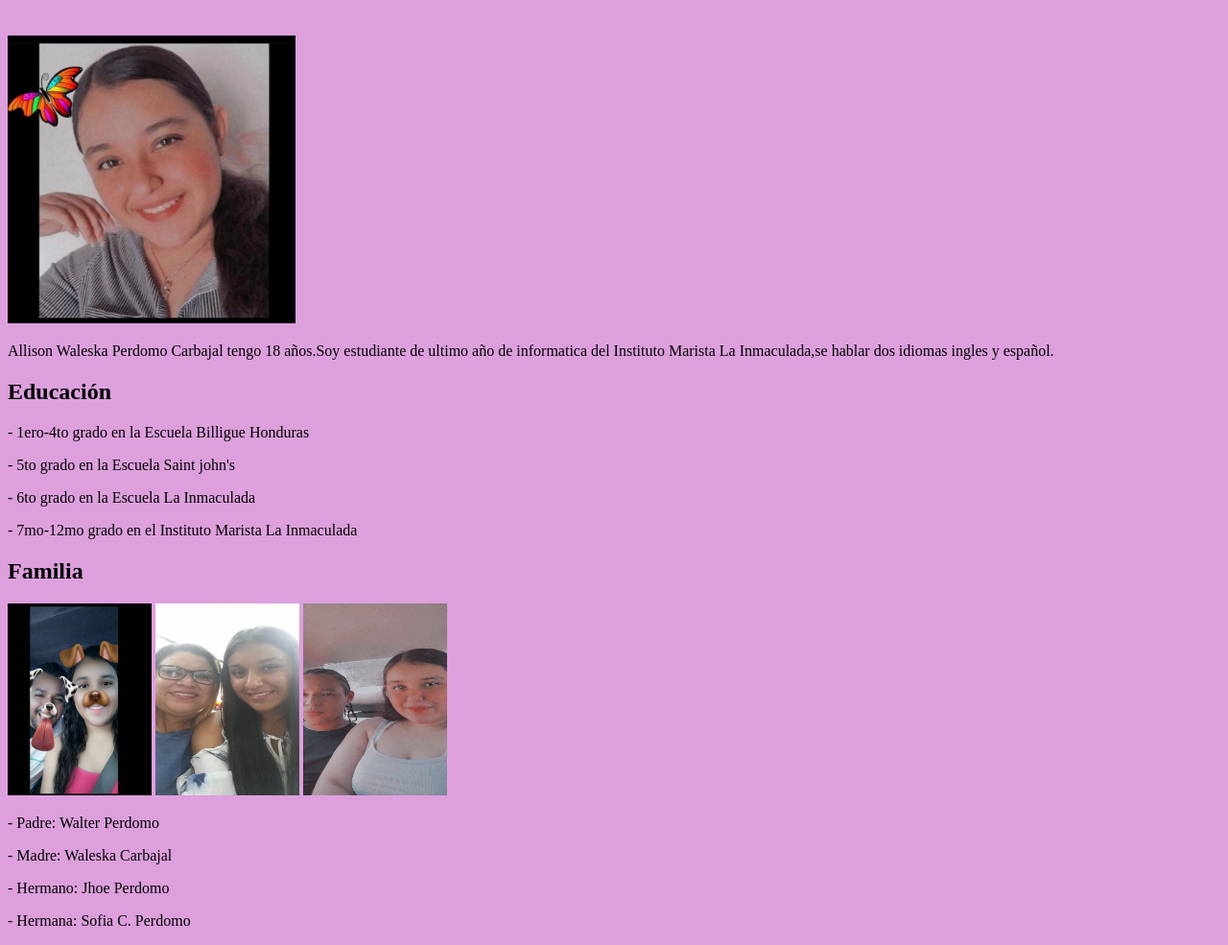
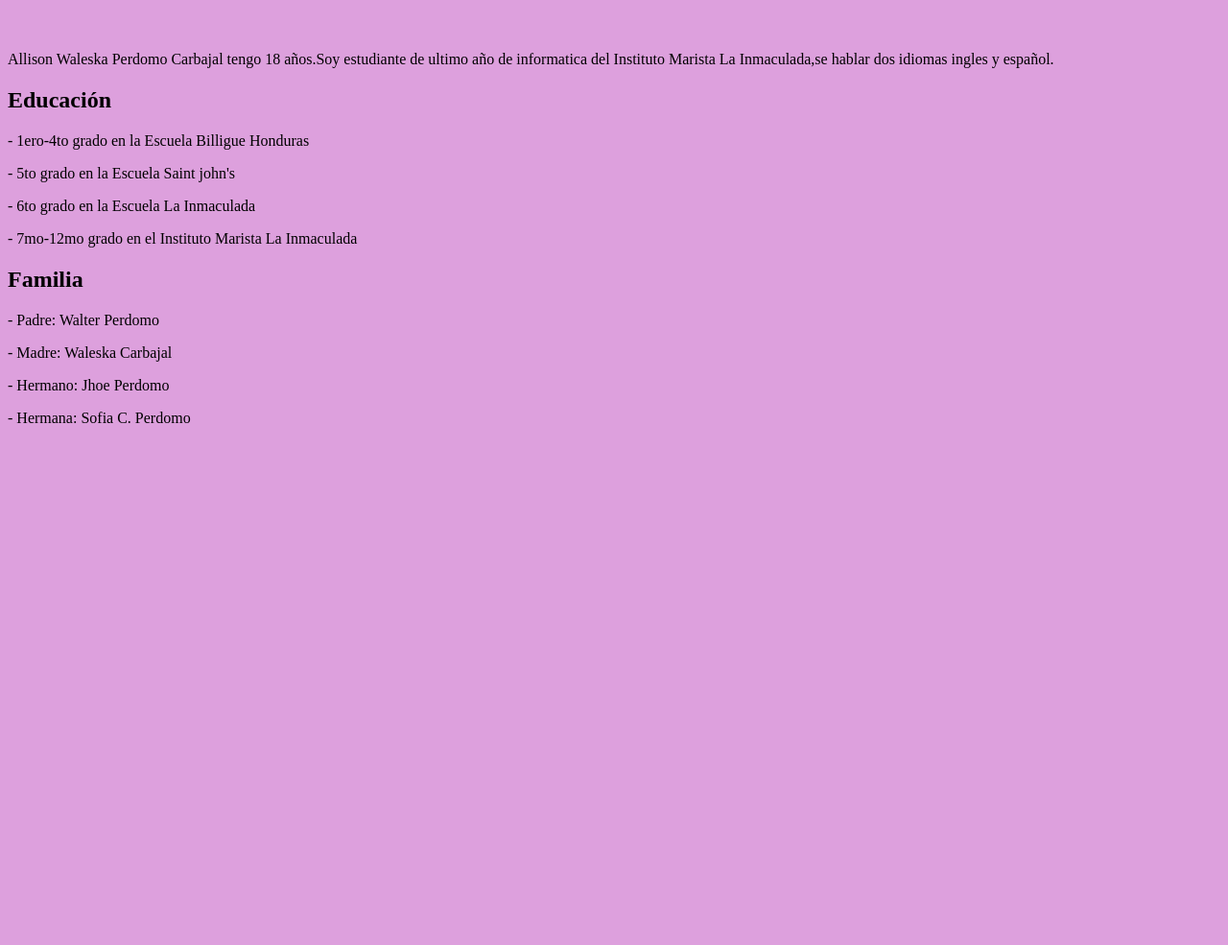
Before and after one commit to AllisonPerdomo03/PaginaP, a plain HTML site: page index.html in a window 1280 px wide. Shown: the part 188-1173 px from the top of the page at 96% size. After the commit the page ends 800 px from the top, so only its background shows below. Drawn offline with Linux system fonts and the light colour scheme; files whose address does not match are found by name.

Commit message:
5ta actu

```diff
--- a/index.html
+++ b/index.html
@@ -19,7 +19,7 @@
    <font  face =" Pie de imprenta MT Shadow " size =" 28 " color =" white " > PÁGINA PRINCIPAL </font>
    <H1>ALLISON PERDOMO </H1>
    <br>
-   <img  src ="C:\Users\allyc\Desktop\Pagp\Imagen1.jpeg" width ="300" height ="300" > </img>
+
    <p> Allison Waleska Perdomo Carbajal tengo 18 años.Soy estudiante de ultimo año de informatica del Instituto Marista La Inmaculada,se hablar dos idiomas ingles y español. </p>
 
    <h2> Educación </h2>
@@ -29,7 +29,6 @@
    <p> - 7mo-12mo grado en el Instituto Marista La Inmaculada </p>
 
    <h2> Familia </h2>
-   <img  src ="C:\Users\allyc\Desktop\Pagp\Imagen3.jpeg" width =" 150 " height =" 200 " > </img><img  src ="C:\Users\allyc\Desktop\Pagp\Imagen4.jpeg" width =" 150 " height =" 200 " > </img><img  src ="C:\Users\allyc\Desktop\Pagp\Imagen2.jpeg" width =" 150 " height =" 200 " > </img>
 
    <p> - Padre: Walter Perdomo</p>
    <p> - Madre: Waleska Carbajal</p>
```
